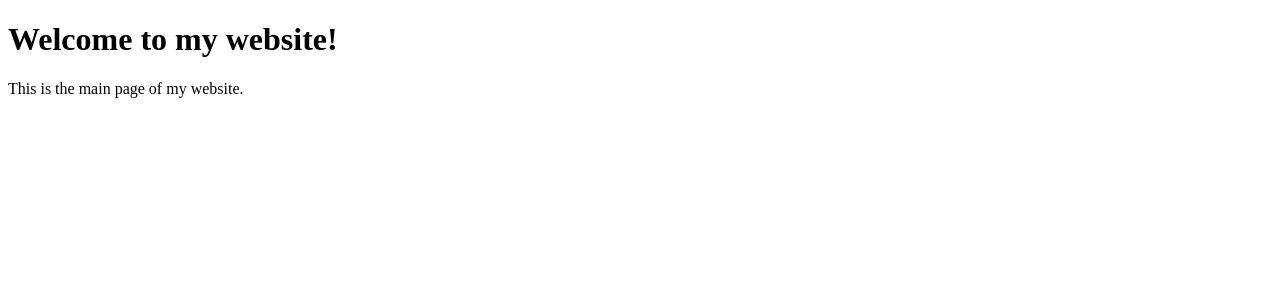
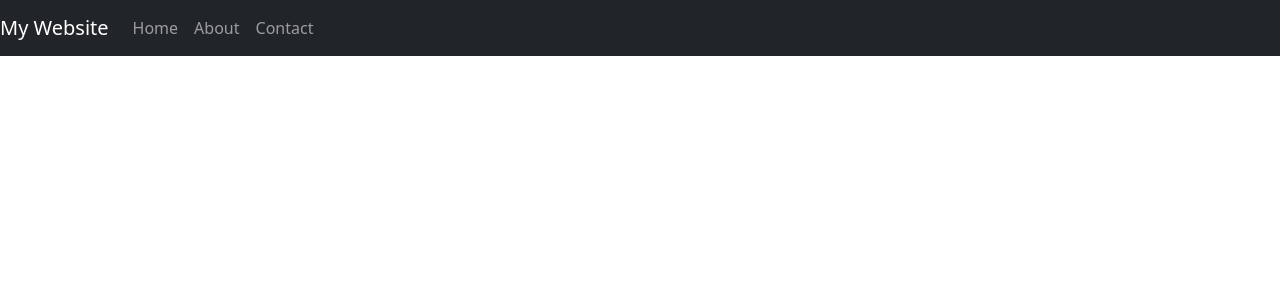
Before and after one commit to svn41/StoreSync, a Django app: page / in a window 1280 px wide. Shown: the top 300 px of the page. Run offline with Django 3.2, Linux system fonts and the light colour scheme.

Commit message:
started working on static file

```diff
--- a/ProjectStoreSync/templates/ProductMaster/index.html
+++ b/ProjectStoreSync/templates/ProductMaster/index.html
@@ -1,10 +1,36 @@
 <!DOCTYPE html>
-<html>
-<head>
-    <title>My Website</title>
-</head>
-<body>
-    <h1>Welcome to my website!</h1>
-    <p>This is the main page of my website.</p>
-</body>
+<html lang="en">
+  <head>
+    <!-- Required meta tags -->
+    <meta charset="utf-8">
+    <meta name="viewport" content="width=device-width, initial-scale=1, shrink-to-fit=no">
+
+    <!-- Bootstrap CSS -->
+    <link href="https://cdn.jsdelivr.net/npm/bootstrap@5.3.0-alpha1/dist/css/bootstrap.min.css" rel="stylesheet" integrity="sha384-GLhlTQ8iRABdZLl6O3oVMWSktQOp6b7In1Zl3/Jr59b6EGGoI1aFkw7cmDA6j6gD" crossorigin="anonymous">
+    <script src="https://code.jquery.com/jquery-3.5.1.slim.min.js" integrity="sha384-DfXdz2htPH0lsSSs5nCTpuj/zy4C+OGpamoFVy38MVBnE+IbbVYUew+OrCXaRkfj" crossorigin="anonymous"></script>
+    <script src="https://cdn.jsdelivr.net/npm/bootstrap@4.5.3/dist/js/bootstrap.bundle.min.js" integrity="sha384-ho+j7jyWK8fNQe+A12Hb8AhRq26LrZ/JpcUGGOn+Y7RsweNrtN/tE3MoK7ZeZDyx" crossorigin="anonymous"></script>
+
+    <!-- Page title -->
+    <title>{% block title %}My Website{% endblock %}</title>
+  </head>
+  <body>
+
+    <!-- Navigation bar -->
+    <nav class="navbar navbar-expand-md navbar-dark bg-dark">
+      <a class="navbar-brand" href="#">My Website</a>
+
+      <div class="collapse navbar-collapse" id="navbarCollapse">
+        <ul class="navbar-nav mr-auto">
+          <li class="nav-item ">
+            <a class="nav-link" href="#">Home</a>
+          </li>
+          <li class="nav-item">
+            <a class="nav-link" href="#">About</a>
+          </li>
+          <li class="nav-item">
+            <a class="nav-link" href="#">Contact</a>
+          </li>
+        </ul>
+      </div>
+    </nav>
 </html>
```
Also changed, not shown: ProjectStoreSync/templates/base/base.html (added, +32 -0 lines).
